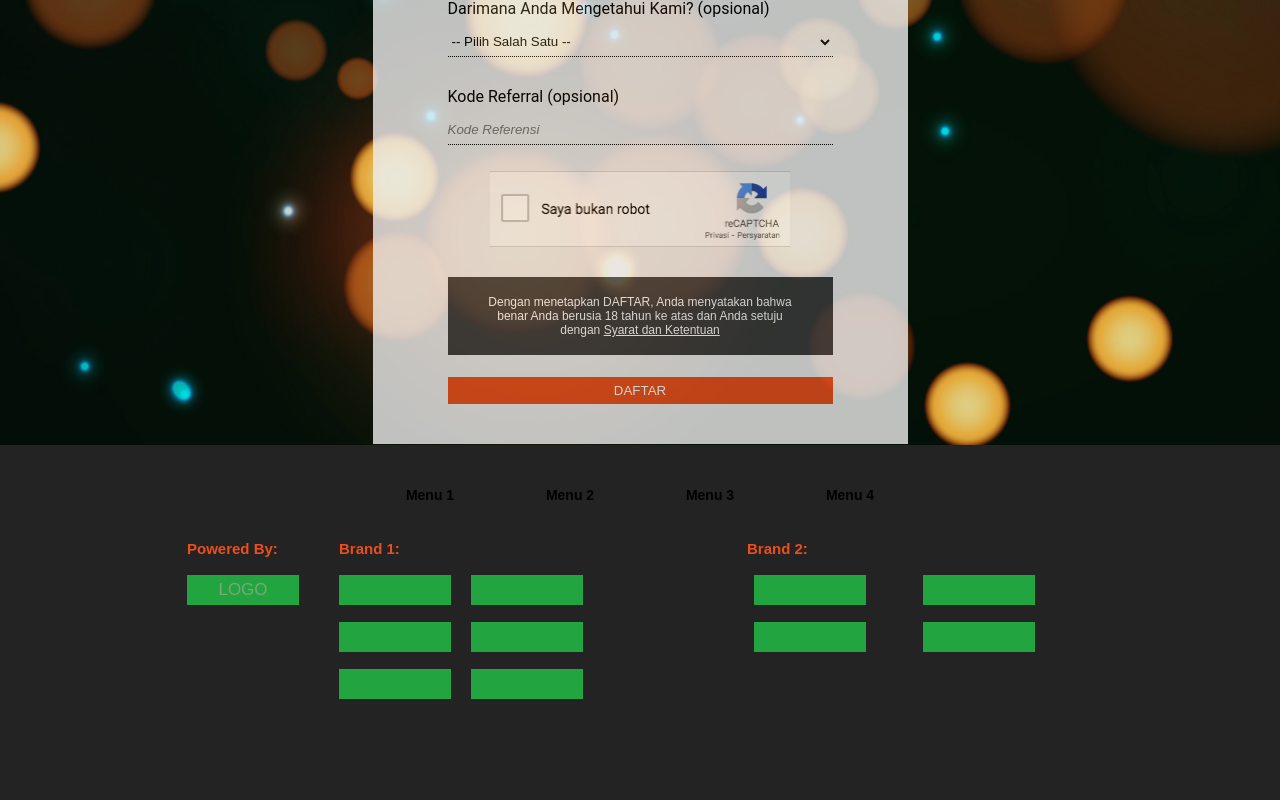
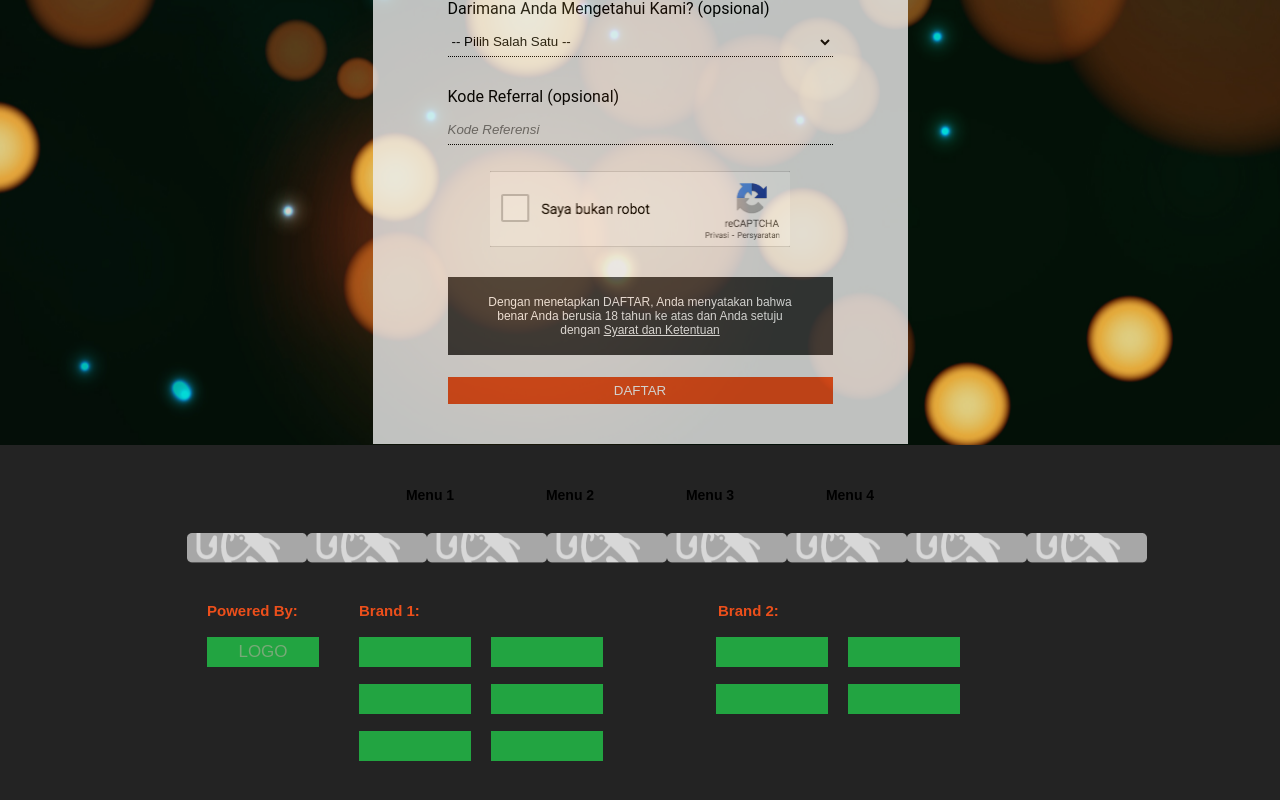
Before and after one commit to Muqorrobin22/Freelance-Project-Fwd-dev, a Next.js app: page / in a window 1280 px wide. Shown: the part 903-1703 px from the top of the page. Before the commit the page ends 1631 px from the top, so only its background shows below. Built offline with nearby package versions, Linux system fonts and the light colour scheme.

Commit message:
final touch on styling

```diff
--- a/styles/Footer.module.scss
+++ b/styles/Footer.module.scss
@@ -116,6 +116,7 @@
     }
     .footerBottom {
       flex-direction: column;
+      margin: 20px;
       .second {
         margin: 3rem 0;
         h1 {
@@ -144,7 +145,10 @@
     padding: 12px 37px;
     .footerMiddle {
       nav {
+        display: flex;
+        justify-content: space-between;
         a {
+          //   margin-right: 1rem;
           img {
             width: 86px;
             height: 21px;
@@ -166,7 +170,7 @@
       }
       .third {
         h1 {
-          margin-left: 31px;
+          margin-left: 21px;
         }
         .wrap {
           justify-content: space-evenly;
@@ -188,6 +192,16 @@
         }
       }
     }
+    .footerBottom {
+      .third {
+        h1 {
+          margin-left: 2px;
+        }
+        .wrap {
+          justify-content: flex-start;
+        }
+      }
+    }
   }
 
   @media (min-width: 1440px) {
--- a/styles/Header.module.scss
+++ b/styles/Header.module.scss
@@ -77,7 +77,7 @@
 
     //   ----------------- Phone version
     @media (min-width: 375px) {
-      padding: 10px;
+      padding: 10px 20px;
 
       .connect {
         .liveChat,
```
